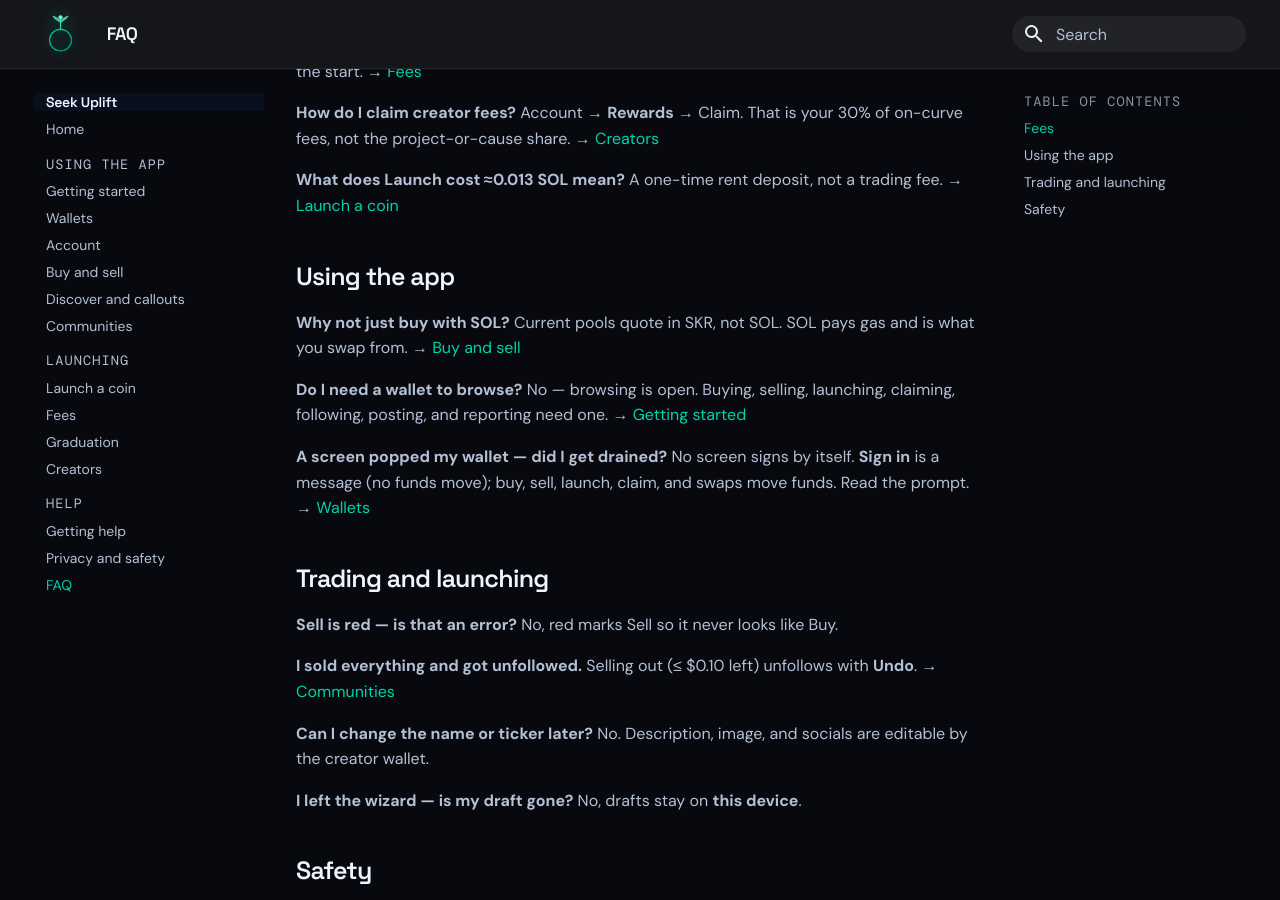
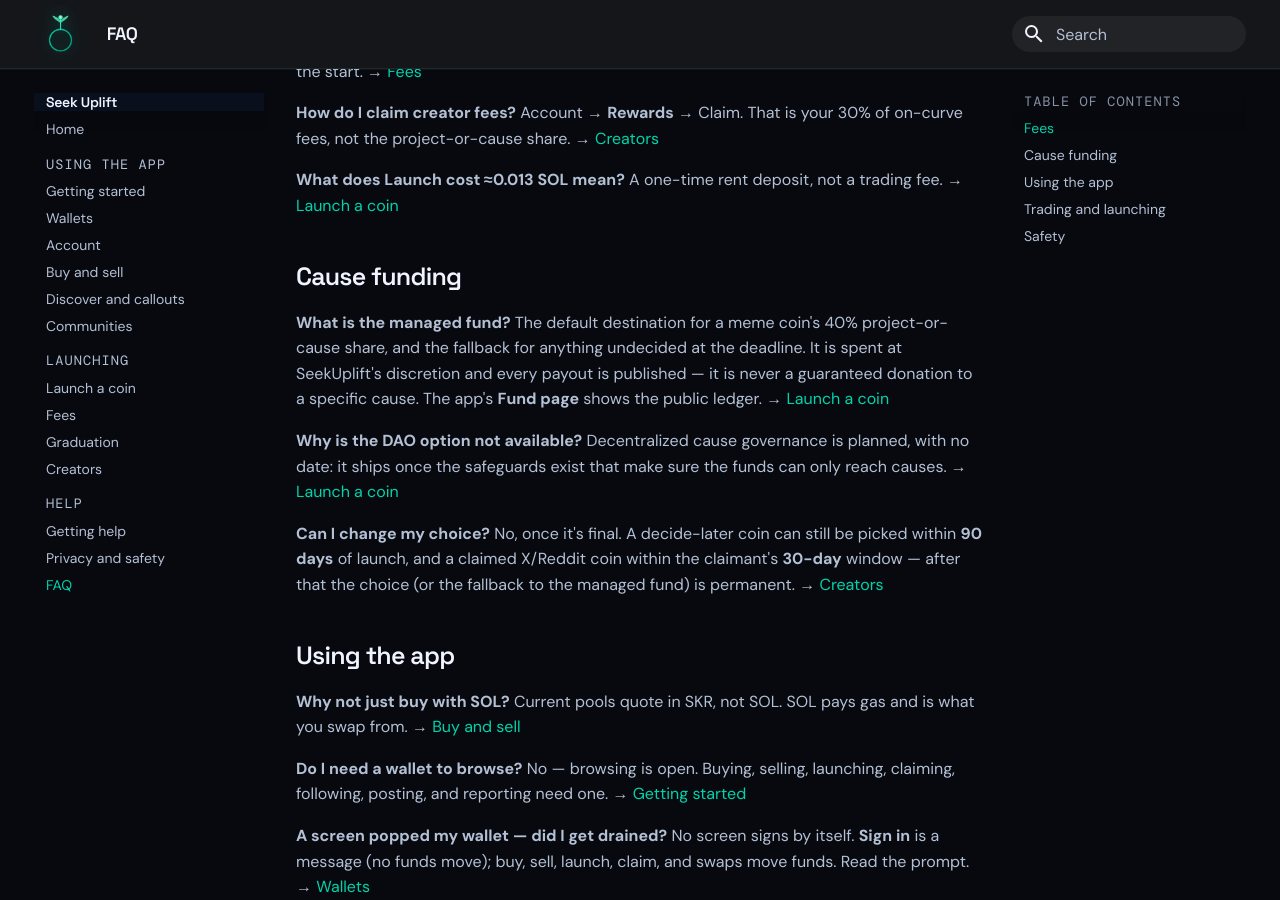
Before and after one commit to seekuplift/help-center-wiki, an MkDocs documentation site: the page built from docs/faq.md, in a window 1280 px wide and 900 px high, scrolled down 475 px. Built offline with MkDocs 1.6.1 and Material for MkDocs 9.7.7, drawn with Linux system fonts in a browser that asks for light colours; some web fonts are replaced; comment, search, counter and statistics services are not loaded.

Commit message:
CF-WIKI-1: help-center copy for cause funding modes and the managed fund
Launching gains the mode list (managed default, cause, project, decide
later, X/Reddit, DAO planned) with permanence and deadline fallback;
creators covers the dashboard pick, 90-day deadline and claim flow; fees
covers the 40% share per mode with the Fund page link; FAQ gains the
managed fund, DAO and change-of-choice entries. mkdocs build --strict
passes.

```diff
--- a/docs/creators.md
+++ b/docs/creators.md
@@ -23,3 +23,11 @@
 **manually** for now. Automatic on-chain distribution is the goal, not
 something live. Do not promise supporters a treasury spend already
 happens.
+
+If the coin launched as **decide later**, pick the destination from the
+Creator Dashboard (connect the creator wallet, sign the choice) within
+**90 days** of launch. If it launched naming an **X or Reddit account**,
+that account claims the choice with **Claim as @handle** on the coin
+page, then picks a cause, project, or the managed fund within **30 days**.
+Anything still undecided at the deadline **falls back to the managed
+fund**. A landed choice is permanent.
--- a/docs/faq.md
+++ b/docs/faq.md
@@ -20,6 +20,26 @@
 
 **What does Launch cost ≈0.013 SOL mean?**
 A one-time rent deposit, not a trading fee. → [Launch a coin](launching.md)
+
+## Cause funding
+
+**What is the managed fund?**
+The default destination for a meme coin's 40% project-or-cause share,
+and the fallback for anything undecided at the deadline. It is spent at
+SeekUplift's discretion and every payout is published — it is never a
+guaranteed donation to a specific cause. The app's **Fund page** shows
+the public ledger. → [Launch a coin](launching.md)
+
+**Why is the DAO option not available?**
+Decentralized cause governance is planned, with no date: it ships once
+the safeguards exist that make sure the funds can only reach causes.
+→ [Launch a coin](launching.md)
+
+**Can I change my choice?**
+No, once it's final. A decide-later coin can still be picked within
+**90 days** of launch, and a claimed X/Reddit coin within the
+claimant's **30-day** window — after that the choice (or the fallback
+to the managed fund) is permanent. → [Creators](creators.md)
 
 ## Using the app
 
--- a/docs/fees.md
+++ b/docs/fees.md
@@ -43,3 +43,21 @@
   automatic, not locked, spend not live.
 - Not part of this split: SOL gas, launch costs, DAMM v2 LP mechanics
   outside the fee above.
+
+## What the 40% share does in each cause funding mode
+
+- **Managed fund** — held in the fund vault; see the **Fund page** in the
+  app for the public ledger of contributions and disbursements.
+- **Curated cause / Giveth project** — earmarked for the named cause or
+  project.
+- **Decide later** — held until the creator picks from the Creator
+  Dashboard, or falls back to the managed fund at the **90-day**
+  deadline.
+- **X / Reddit account** — held until the named account claims and picks
+  (or the **90-day** claim deadline passes, then the managed fund).
+- **DAO** — planned, not selectable yet.
+
+The managed fund is spent at SeekUplift's discretion and every payout is
+published — it is never a guaranteed donation to a specific cause. Idea
+coins have their own funding modes; a cause is never an idea coin's
+destination.
--- a/docs/launching.md
+++ b/docs/launching.md
@@ -33,11 +33,36 @@
 
 Optional: **creator first buy** (defaults to 100 SKR to seed your own
 position; clear to skip; not offered on every config), website, X, and —
-where the config supports it — a **donation** (cause basket or one
-Giveth project).
+for meme coins — a **cause funding mode** (see below).
 
 Uploads pin **before** you sign and may become public permanently. No gas
 is spent on upload.
+
+## Cause funding mode (meme coins)
+
+Pick where the coin's **40% project-or-cause share** goes. **Managed
+fund** is the default and preselect. The other live options are a
+**curated cause**, a **specific Giveth project**, **decide later**, or
+letting an **X or Reddit account** choose. **DAO** is shown as planned —
+it cannot be selected yet. Modes beyond Managed fund, Cause, and Project
+appear in the picker when the current config enables them; if you don't
+see them, that config offers the three.
+
+- **Managed fund** — the share goes to the SeekUplift-managed fund, spent
+  at SeekUplift's discretion with every payout published. It is never a
+  guaranteed donation to a specific cause.
+- **Curated cause / Giveth project** — the share is earmarked for the
+  cause basket or project you name.
+- **Decide later** — you pick the destination from the Creator Dashboard
+  within **90 days** of launch.
+- **X / Reddit account** — the named account claims the choice with
+  **Claim as @handle** (a fresh X verification, or the wallet's verified
+  Reddit link) within **90 days**, then picks the destination within
+  **30 days**.
+- Anything undecided at the deadline **falls back to the managed fund**.
+
+The choice is **permanent once final** — it cannot be changed after it
+lands. Review & launch restates your pick before you sign.
 
 ## Review and sign
 
```
Also changed, not shown: tickets-cause-funding.md (added, +39 -0 lines).
